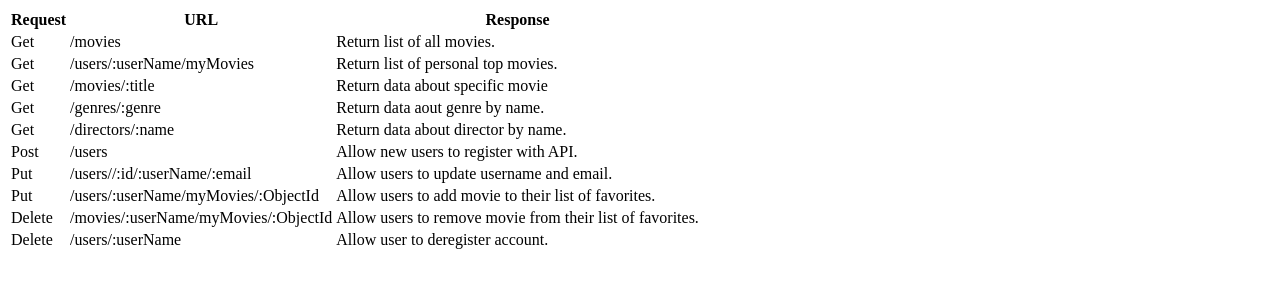
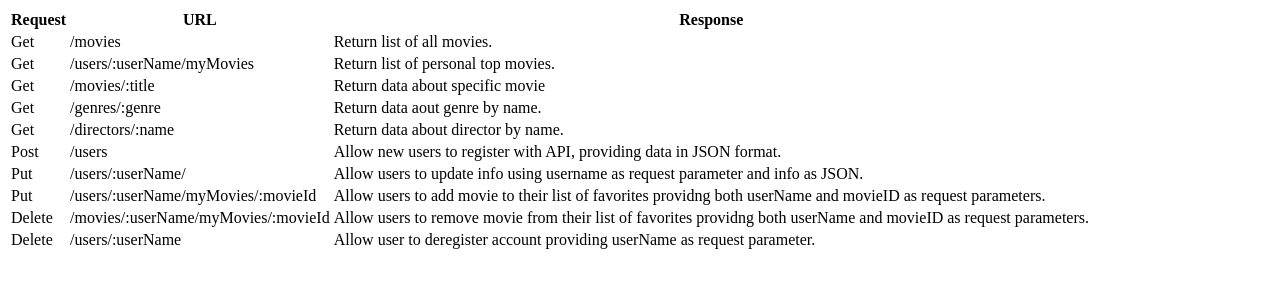
Before and after one commit to timmagithub/movie_API, a website: page public/documentation.html in a window 1280 px wide. Drawn offline with Linux system fonts and the light colour scheme.

Commit message:
Updated documentation.html for url requests.

```diff
--- a/public/documentation.html
+++ b/public/documentation.html
@@ -38,27 +38,27 @@
                 <tr>
                     <td>Post</td>
                     <td>/users</td>
-                    <td>Allow new users to register with API.</td>
+                    <td>Allow new users to register with API, providing data in JSON format.</td>
                 </tr>
                 <tr>
                     <td>Put</td>
-                    <td>/users//:id/:userName/:email</td>
-                    <td>Allow users to update username and email.</td>
+                    <td>/users/:userName/</td>
+                    <td>Allow users to update info using username as request parameter and info as JSON.</td>
                 </tr>
                 <tr>
                     <td>Put</td>
-                    <td>/users/:userName/myMovies/:ObjectId</td>
-                    <td>Allow users to add movie to their list of favorites.</td>
+                    <td>/users/:userName/myMovies/:movieId</td>
+                    <td>Allow users to add movie to their list of favorites providng both userName and movieID as request parameters.</td>
                 </tr>
                 <tr>
                     <td>Delete</td>
-                    <td>/movies/:userName/myMovies/:ObjectId</td>
-                    <td>Allow users to remove movie from their list of favorites.</td>
+                    <td>/movies/:userName/myMovies/:movieId</td>
+                    <td>Allow users to remove movie from their list of favorites providng both userName and movieID as request parameters.</td>
                 </tr>
                 <tr>
                     <td>Delete</td>
                     <td>/users/:userName</td>
-                    <td>Allow user to deregister account.</td>
+                    <td>Allow user to deregister account providing userName as request parameter.</td>
                 </tr>
             </table>
         </body>
```
